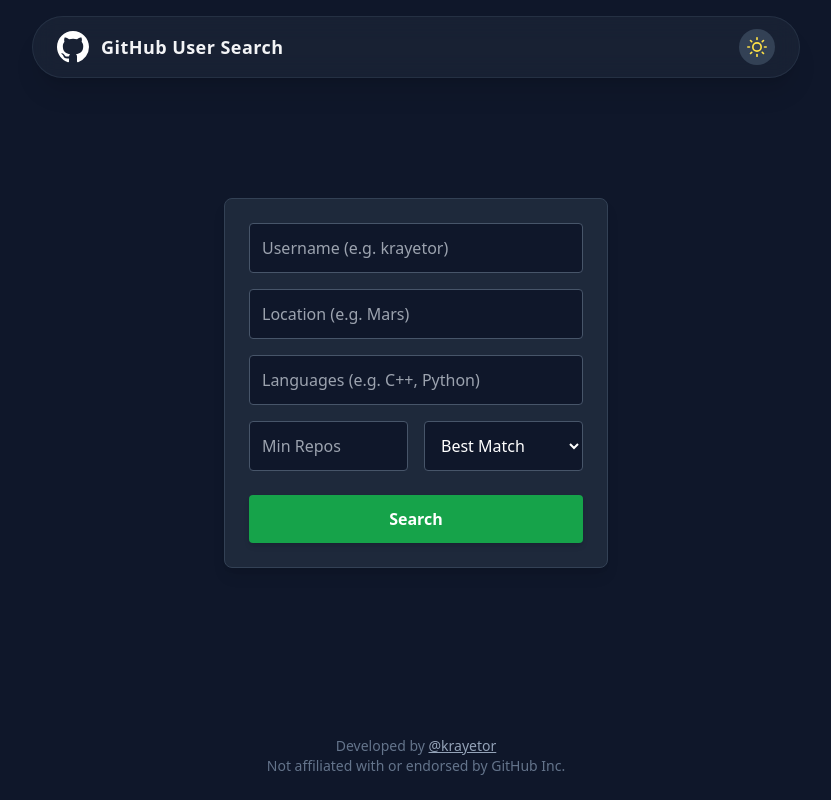
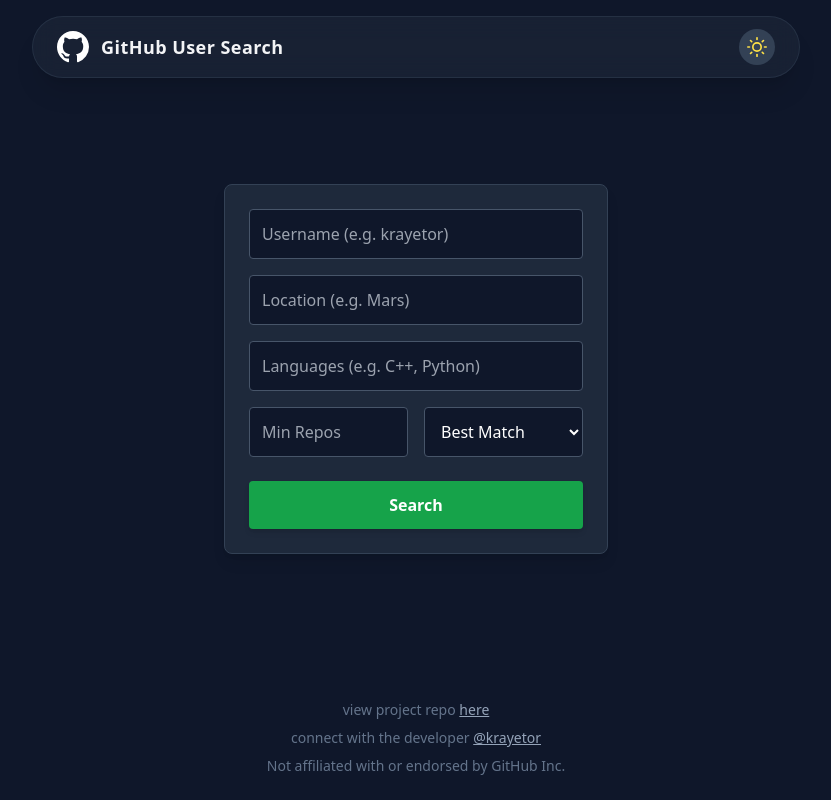
Before and after one commit to krayetor/github-user-search, a React (Vite) app: page / in a window 1280 px wide. Shown: the whole page, without its empty margins (224-1055 px from the left). Built offline with nearby package versions, Linux system fonts and the light colour scheme.

Commit message:
modify md file

```diff
--- a/src/App.jsx
+++ b/src/App.jsx
@@ -90,8 +90,20 @@
 
       {/* footer with disclaimer */}
       <footer className="text-center text-gray-500 dark:text-slate-500 text-sm py-6">
-        <p className="mt-2">
-          Developed by{' '}
+        <p className="mb-2">
+          view project repo {''}
+          <a
+            href="https://github.com/krayetor/alx-fe-reactjs/tree/main/github-user-search"
+            target="_blank"
+            rel="noopener noreferrer"
+            className="font-medium text-slate-400 underline underline-offser-4 hover:text-green-400 transition-colors duration-300"
+          >
+            here
+          </a>
+        </p>
+
+        <p className="mb-2">
+          connect with the developer{' '}
           <a
             href="https://x.com/krayetor"
             target="_blank"
@@ -101,6 +113,7 @@
             @krayetor
           </a>
         </p>
+
         <p>Not affiliated with or endorsed by GitHub Inc.</p>
       </footer>
 
```
Also changed, not shown: 1 other file (tests, documents, lock files or other folders).
